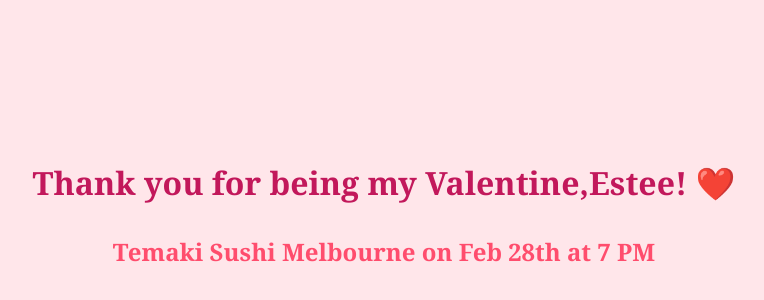
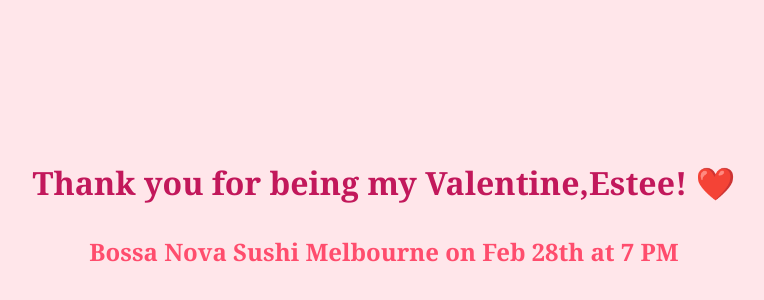
Before and after one commit to Am0u/Valentines, a website: page newpage.html in a window 1280 px wide. Shown: the part 186-486 px from the top of the page, without its empty margins (256-1020 px from the left). Drawn offline with Linux system fonts and the light colour scheme.

Commit message:
Add files via upload

```diff
--- a/newpage.html
+++ b/newpage.html
@@ -28,8 +28,8 @@
 <h1>Thank you for being my Valentine,Estee! ❤️</h1>
 
 <h2>
-  <a href="https://www.google.com/maps/place/Temaki+Sushi+Melbourne/@-37.8125733,144.9703517,17z/data=!3m1!4b1!4m6!3m5!1s0x6ad64337081a72e3:0xf099a8788cde902!8m2!3d-37.8125733!4d144.9729266!16s%2Fg%2F11y8s0f0cs?entry=ttu&g_ep=EgoyMDI2MDEyOC4wIKXMDSoASAFQAw%3D%3D" target="_blank" style="color: #ff4d6d; text-decoration: none;">
-    Temaki Sushi Melbourne on Feb 28th at 7 PM
+  <a href="https://www.google.com/maps/place/Bossa+Nova+Sushi/@-37.8118268,144.9711768,15z/data=!4m13!1m6!3m5!2zMzfCsDQ4JzQ0LjciUyAxNDTCsDU4JzA1LjEiRQ!8m2!3d-37.8124167!4d144.9680833!10e5!3m5!1s0x6ad643000803bc75:0xda32623b22e38f7a!8m2!3d-37.8117064!4d144.9711052!16s%2Fg%2F11w9c12lj1?entry=ttu&g_ep=EgoyMDI2MDEyOC4wIKXMDSoASAFQAw%3D%3D" target="_blank" style="color: #ff4d6d; text-decoration: none;">
+    Bossa Nova Sushi Melbourne on Feb 28th at 7 PM
   </a>
 </h2>
 
```
